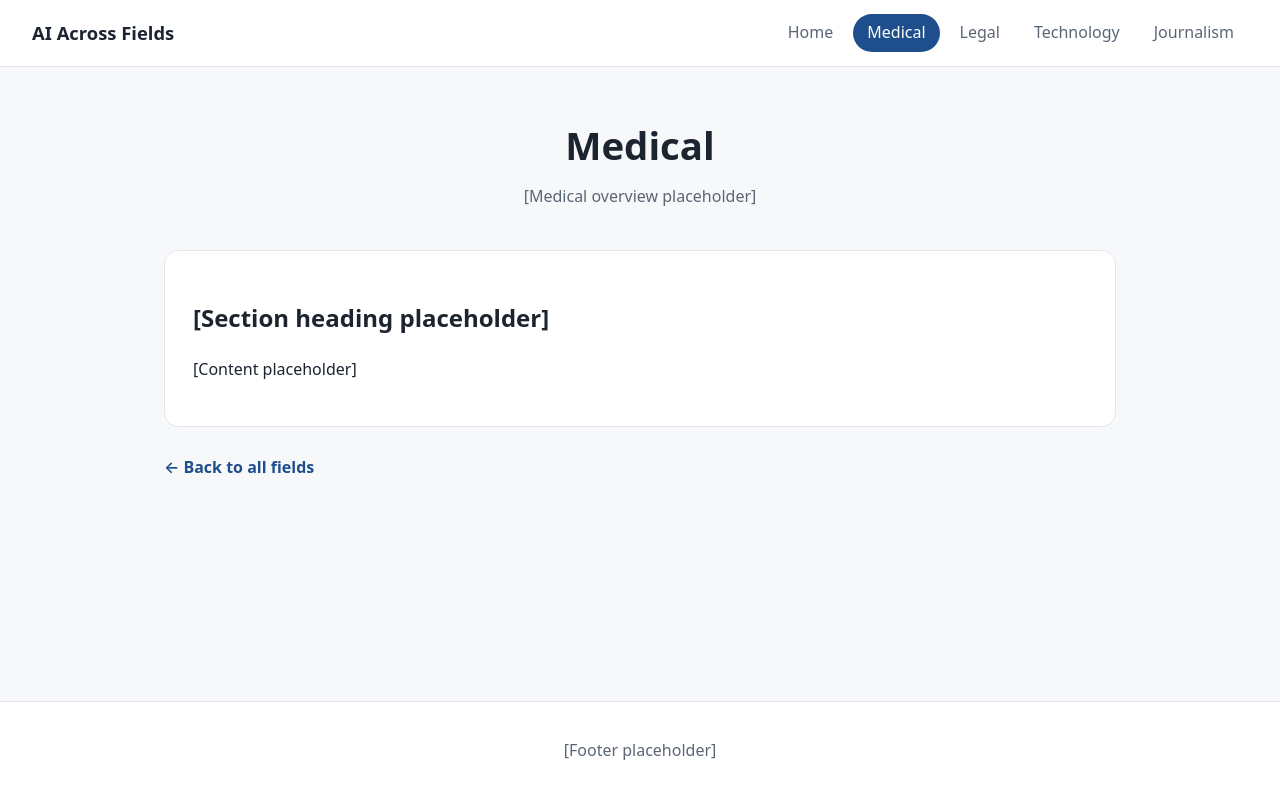
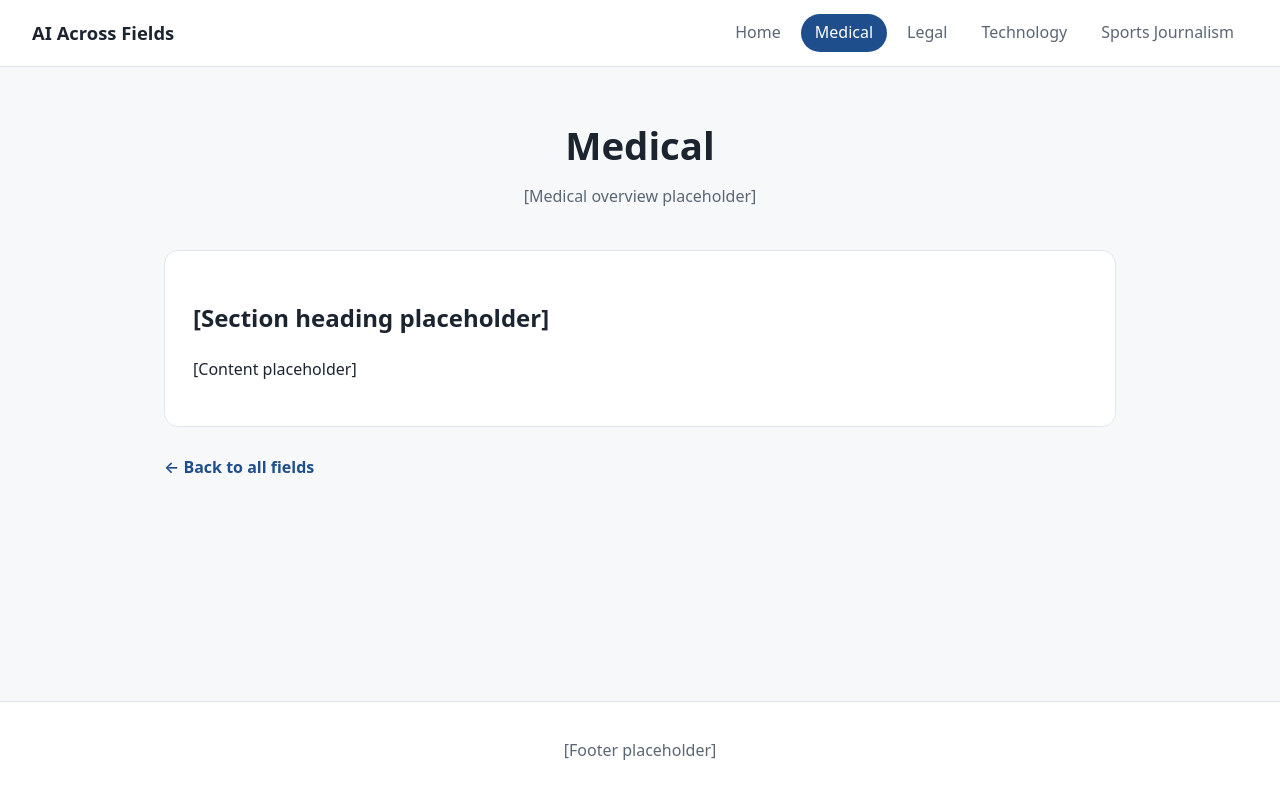
Before and after one commit to ajurczenia4219/ai-across-fields-site, a plain HTML site: page medical.html in a window 1280 px wide. Drawn offline with Linux system fonts and the light colour scheme.

Commit message:
Modify navigation link for Sports Journalism
Updated the navigation menu to change 'Journalism' to 'Sports Journalism'.

```diff
--- a/medical.html
+++ b/medical.html
@@ -9,7 +9,7 @@
 <body>
 <header class="site-header">
 <a class="brand" href="index.html">AI Across Fields</a>
-<nav><a href="index.html">Home</a><a href="medical.html" class="active">Medical</a><a href="legal.html">Legal</a><a href="technology.html">Technology</a><a href="journalism.html">Journalism</a></nav>
+<nav><a href="index.html">Home</a><a href="medical.html" class="active">Medical</a><a href="legal.html">Legal</a><a href="technology.html">Technology</a><a href="journalism.html">Sports Journalism</a></nav>
 </header>
 <main>
 <section class="hero">
```
